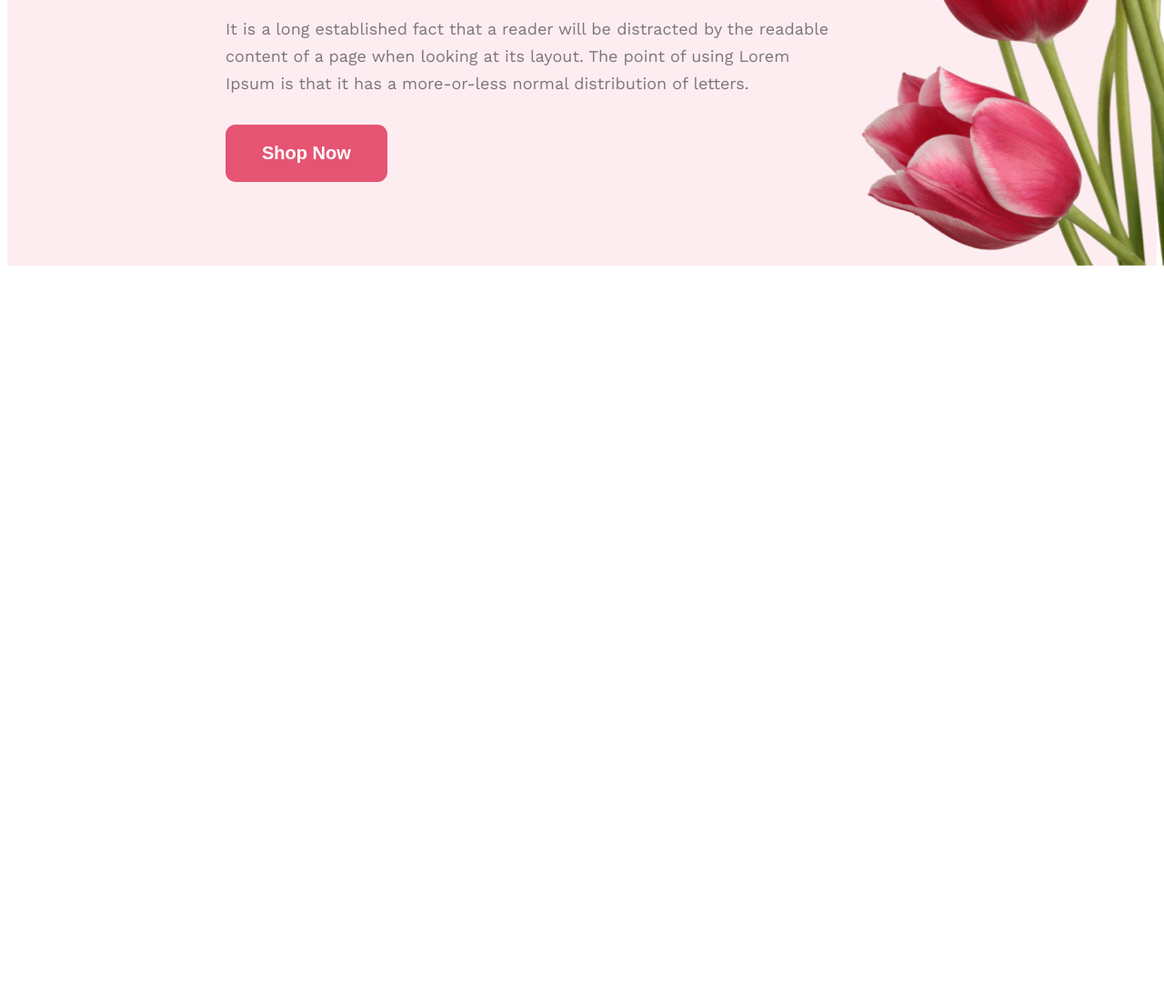
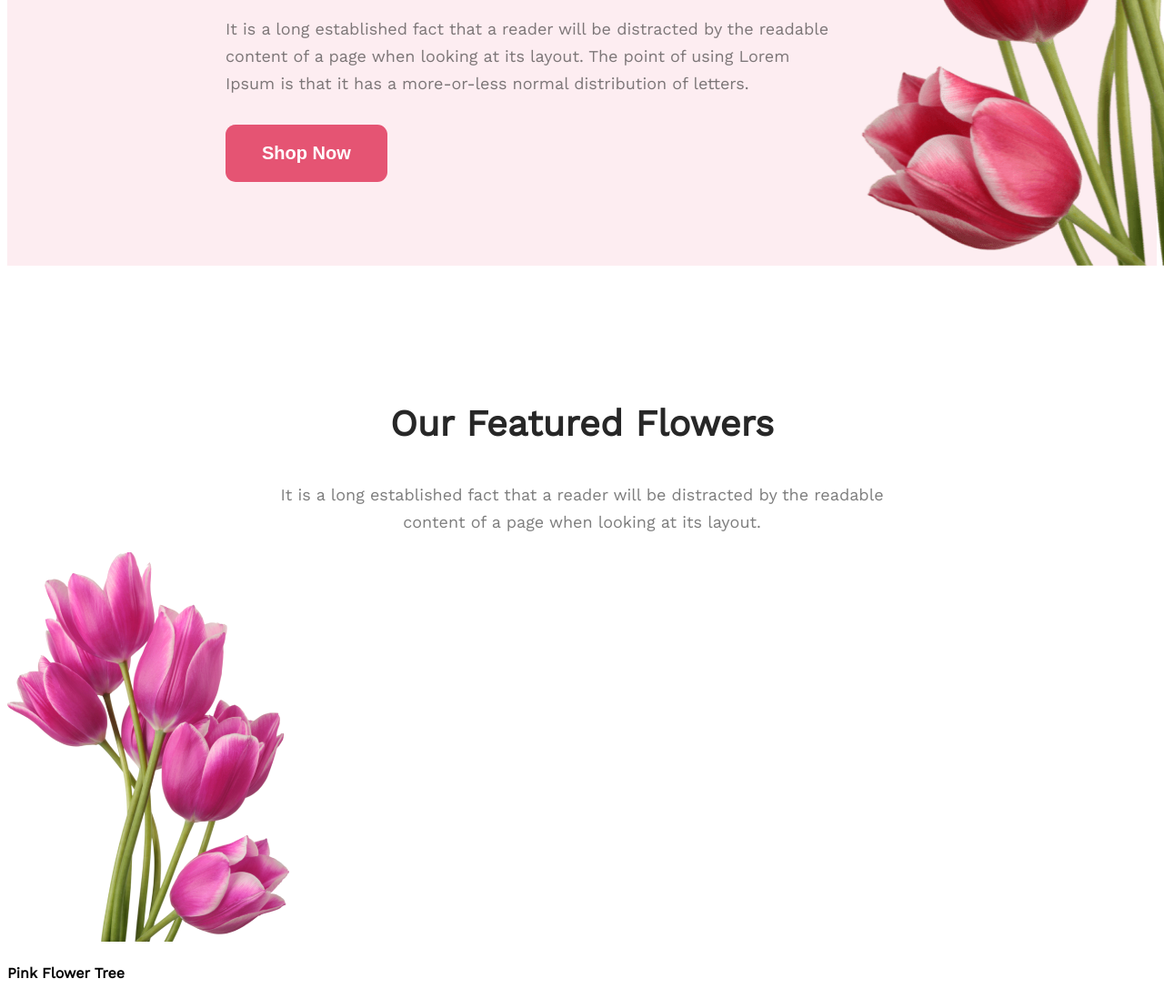
Before and after one commit to Ismail1hosen/flower-shop-assignment1, a plain HTML site: page index.html in a window 1280 px wide. Shown: the part 613-1711 px from the top of the page at 91% size. Before the commit the page ends 913 px from the top, so only its background shows below. Drawn offline with nearby package versions, Linux system fonts and the light colour scheme.

Commit message:
added feature flowers headings

```diff
--- a/index.html
+++ b/index.html
@@ -25,7 +25,7 @@
         <div class="banner">
             <div class="banner-container">
                 <h2 class="banner-heading">Let's make beautiful flowers a part of your life.</h2>
-                <p class="text-primary">It is a long established fact that a reader will be distracted by the readable content of a page when looking at its layout. The point of using Lorem Ipsum is that it has a more-or-less normal distribution of letters.</p>
+                <p class="banner-text">It is a long established fact that a reader will be distracted by the readable content of a page when looking at its layout. The point of using Lorem Ipsum is that it has a more-or-less normal distribution of letters.</p>
                 <div class="btn-container">
                     <button class="btn-primary">Shop Now</button>
                 </div>
@@ -37,7 +37,24 @@
         </div>
     </header>
     <main>
-
+        <div class="feature-conteiner">
+            <h3 class="feature-heading">Our Featured Flowers</h3>
+            <p class="feature-text">It is a long established fact that a reader will be distracted by the readable <br>content of a page when looking at its layout.</p>
+            <div class="flowers-conteiner">
+                <div class="flower-bg">
+                    <img src="./Flower Asset/pngwing 6.png" alt="">
+                    <h4 class="flower-name">Pink Flower Tree</h4>
+                </div>
+                <div class="flower-bg">
+                    <img src="./Flower Asset/pngwing 5.png" alt="">
+                    <h4 class="flower-name">Pink Flower Tree</h4>
+                </div>
+                <div class="flower-bg">
+                    <img src="./Flower Asset/pngwing 7.png" alt="">
+                    <h4 class="flower-name">Pink Flower Tree</h4>
+                </div>
+            </div>
+        </div>
     </main>
     <footer>
 
--- a/styles/style.css
+++ b/styles/style.css
@@ -63,7 +63,7 @@ li a:hover{
     padding: 30px 0;
 
 }
-.text-primary{
+.banner-text{
     width: 670px;
     color: rgba(39, 39, 39, 0.60);
     font-size: 18px;
@@ -87,3 +87,25 @@ li a:hover{
     padding: 20px 40px;
     border-radius: 11px;
 }
+
+/* feature flower sections style of main section  */
+
+.feature-conteiner{
+    margin-top: 150px;
+}
+
+.feature-heading{
+    color: #272727;
+    text-align: center;
+    font-size: 40px;
+    font-weight: 800;
+
+}
+.feature-text{
+    color: rgba(39, 39, 39, 0.60);
+    /* width: 600px; */
+    text-align: center;
+    font-size: 18px;
+    font-weight: 400;
+    line-height: 30px;
+}
```
